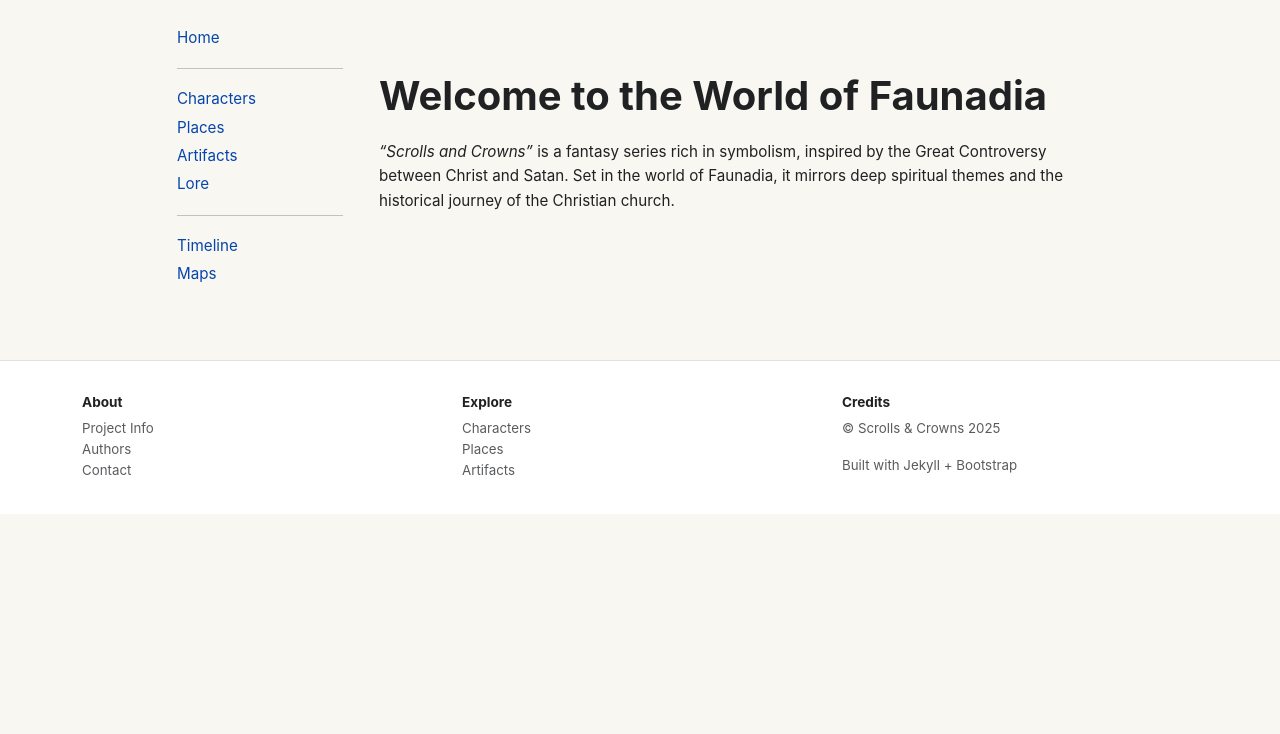
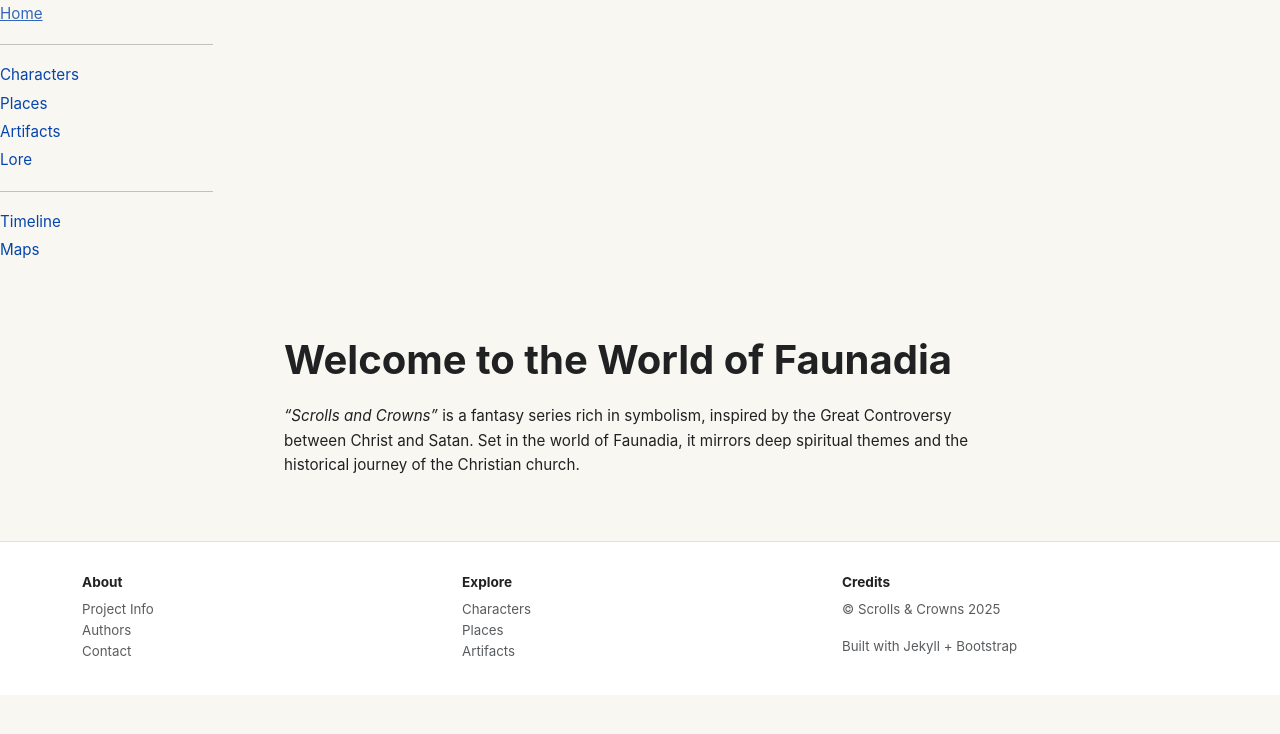
Before and after one commit to scrollsandcrowns/Wiki, a Jekyll site: the page built from index.html, in a window 1280 px wide. Shown: the top 734 px of the page. Built offline with Jekyll 4.4.1, drawn with Linux system fonts in a browser that asks for light colours.

Commit message:
Update default.html

```diff
--- a/_layouts/default.html
+++ b/_layouts/default.html
@@ -9,61 +9,13 @@
 </head>
 <body>
 
-  <!-- Mobile top bar with menu button (hidden on md+) -->
-  <div class="d-md-none border-bottom bg-light">
-    <div class="container d-flex align-items-center justify-content-between py-2">
-      <button class="btn btn-outline-secondary"
-              type="button"
-              data-bs-toggle="offcanvas"
-              data-bs-target="#mobileNav"
-              aria-controls="mobileNav"
-              aria-label="Open navigation">
-        ☰
-      </button>
-      <strong class="small">{{ site.title }}</strong>
-      <span class="invisible">☰</span> <!-- balances layout -->
-    </div>
-  </div>
-
-  <!-- Offcanvas nav for mobile -->
-  <div class="offcanvas offcanvas-start" tabindex="-1" id="mobileNav" aria-labelledby="mobileNavLabel">
-    <div class="offcanvas-header">
-      <h5 class="offcanvas-title" id="mobileNavLabel">{{ site.title }}</h5>
-      <button type="button" class="btn-close" data-bs-dismiss="offcanvas" aria-label="Close"></button>
-    </div>
-    <div class="offcanvas-body">
-      <nav class="simple-nav d-flex flex-column">
-        <a href="{{ '/' | relative_url }}">Home</a>
-        <hr>
-        <a href="{{ '/characters/' | relative_url }}">Characters</a>
-        <a href="{{ '/places/' | relative_url }}">Places</a>
-        <a href="{{ '/artifacts/' | relative_url }}">Artifacts</a>
-        <a href="{{ '/lore/' | relative_url }}">Lore</a>
-        <hr>
-        <a href="{{ '/timeline/' | relative_url }}">Timeline</a>
-        <a href="{{ '/maps/' | relative_url }}">Maps</a>
-      </nav>
-    </div>
-  </div>
+  {% include navside.html %}
 
   <div class="container my-4">
     <div class="row justify-content-center">
-      <!-- Left sidebar nav (visible md+ only) -->
-      <aside class="col-lg-2 col-md-3 mb-4 d-none d-md-block">
-        <nav class="simple-nav d-flex flex-column">
-          <a href="{{ '/' | relative_url }}">Home</a>
-          <hr>
-          <a href="{{ '/characters/' | relative_url }}">Characters</a>
-          <a href="{{ '/places/' | relative_url }}">Places</a>
-          <a href="{{ '/artifacts/' | relative_url }}">Artifacts</a>
-          <a href="{{ '/lore/' | relative_url }}">Lore</a>
-          <hr>
-          <a href="{{ '/timeline/' | relative_url }}">Timeline</a>
-          <a href="{{ '/maps/' | relative_url }}">Maps</a>
-        </nav>
-      </aside>
+      {% comment %} Sidebar is already inside navside.html {% endcomment %}
 
-      <!-- Main content (wide) -->
+      <!-- Main content -->
       <main class="col-lg-8 col-md-9 ps-md-4">
         {{ content }}
       </main>
```
